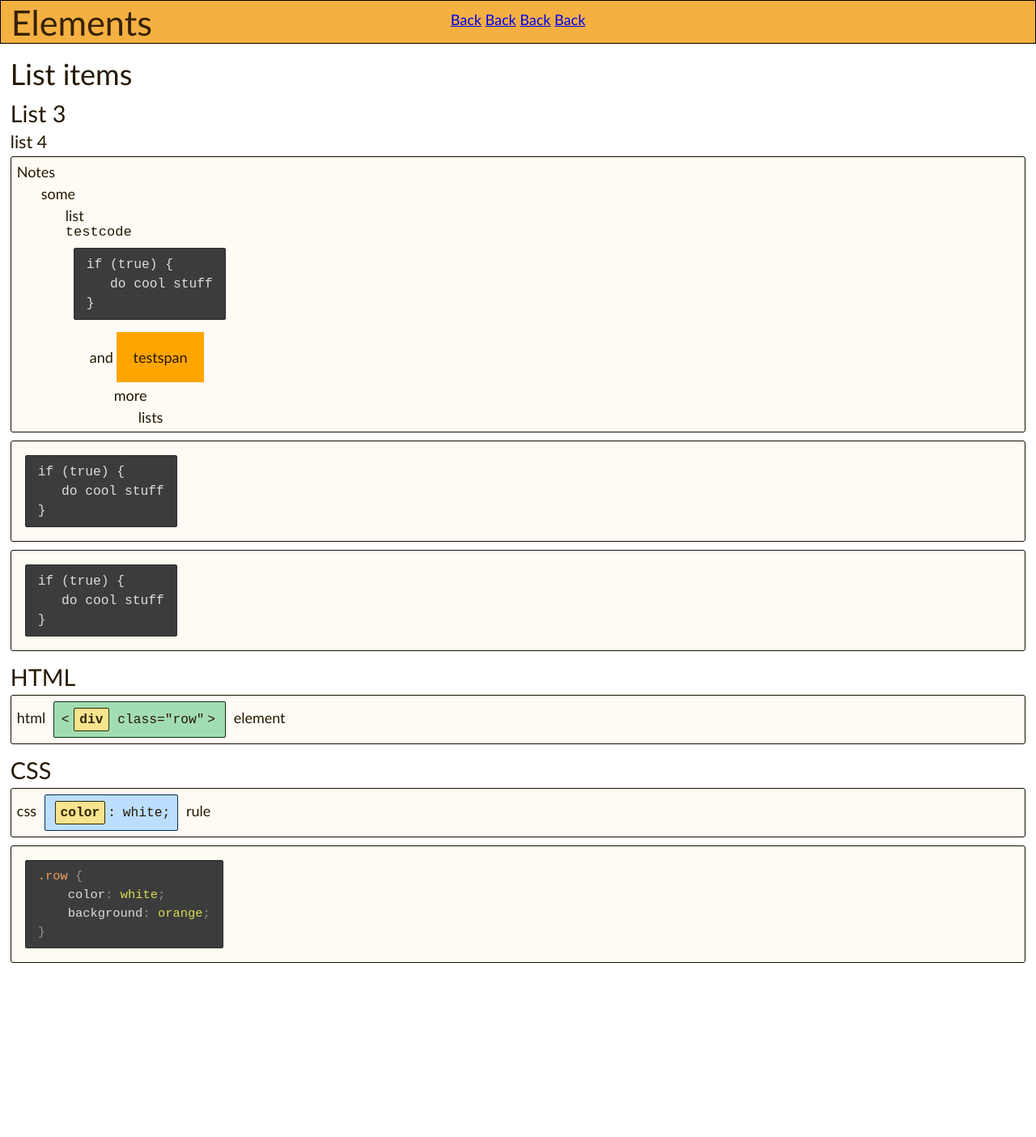
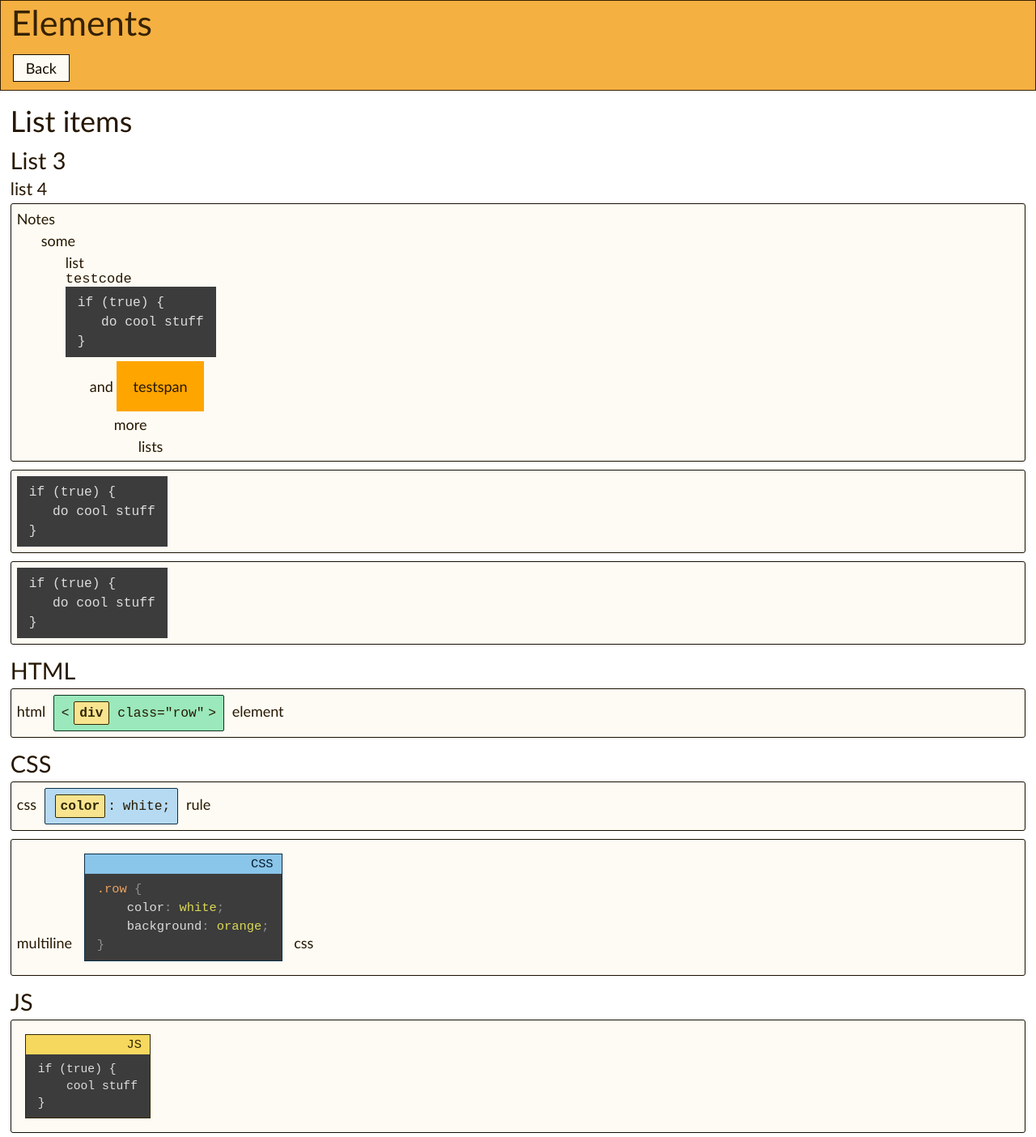
Before and after one commit to karlerikb/webbook, a plain HTML site: page pages/elements.html in a window 1280 px wide. Shown: the whole page at 81% size. Before the commit the page ends 1194 px from the top, so only its background shows below. Drawn offline with Linux system fonts and the light colour scheme.

Commit message:
more styling

```diff
--- a/pages/elements.html
+++ b/pages/elements.html
@@ -13,10 +13,7 @@
         </div>
         <div class="row">
             <nav>
-                <ul>
-                    <li><a href="../index.html">Back</a></li>
-                    <li><a href="../index.html">Back</a></li>
-                    <li><a href="../index.html">Back</a></li>
+                <ul class="clearfix">
                     <li><a href="../index.html">Back</a></li>
                 </ul>
             </nav>
@@ -92,8 +89,8 @@
                     <div class="row">
                         <div class="notes">
                             html
+                            <code class="html">
                                 <code class="inline">
-                    <code class="html">
                                     <span class="open">&lt;</span>
                                     <span class="tag"><span class="highlight">div</span></span>
                                     <span class="attribute">
@@ -113,8 +110,8 @@
                     <div class="row">
                         <div class="notes">
                             css
+                            <code class="css">
                                 <code class="inline">
-                    <code class="css">
                                     <span class="property"><span class="highlight">color</span></span>: <span class="value">white</span>;
                                 </code>
                             </code>
@@ -124,8 +121,10 @@
 
                     <div class="row">
                         <div class="notes">
+                            multiline
+                            <code class="css labelled">
+                                <div class="label">CSS</div>
                                 <code class="area">
-                    <code class="css">
                                     <code class="line"><span class="selector">.row</span> {</code>
                                         <code class="line">
                                             <span class="indent">&nbsp;&nbsp;&nbsp;</span>
@@ -138,6 +137,29 @@
                                         <code class="line">}</code>
                                     </code>
                                 </code>
+                                css
+                            </div>
+                        </div>
+
+                        <div class="row">
+                            <h3>JS</h3>
+                        </div>
+
+                        <div class="row">
+                            <div class="notes">
+                                <code class="js labelled">
+                                    <div class="label">JS</div>
+                                    <code class="area">
+                                        <code class="block if">
+                                            <code class="line"><span class="syntax">if</span> (<span class="condition">true</span>) {</code>
+                                            <code class="line">
+                                                <span class="indent">&nbsp;&nbsp;&nbsp;</span>
+                                                cool stuff
+                                            </code>
+                                            <code class="line">}</code>
+                                        </code>
+                                    </code>
+                                </code>
                             </div>
                         </div>
 
--- a/resources/css/style.css
+++ b/resources/css/style.css
@@ -16,8 +16,13 @@ html {
 
 .row {
     margin: 0 auto;
-    /* border: 1px solid black; */
     width: 98%;
+}
+
+.clearfix:after {
+    content: "";
+    display: table;
+    clear: both;
 }
 
 
@@ -49,7 +54,6 @@ ul {
 
 .notes ul li {
     margin-left: 30px;
-    /* border: 1px solid black; */
     padding-top: 5px;
 }
 
@@ -57,6 +61,8 @@ code {
     font-size: 95%;
     display: block;
 }
+
+a { text-decoration: none; }
 
 
 
@@ -66,25 +72,36 @@ code {
 /* Header */
 /* ------------------------ */
 header {
-    border: 1px solid black;
+    border: 1px solid #362203;
     background-color: #f5b042;
     color: #362203;
 }
 
+nav {
+    height: 48px;
+}
+
 nav ul {
-    padding: 5px;
+    margin-top: 10px;
+    padding: 10px 0;
     background: #f5b042;
+}
 
-    position: absolute;
-        top: 1%;
-        left: 50%;
-    transform: translate(-50%);
+nav ul li {
+    padding: 0 10px;
     display: inline-block;
 }
 
-nav ul li {
-    display: inline-block;
+nav ul li:first-child { padding-left: 2px; }
+
+nav ul li a:link,
+nav ul li a:visited {
+    border: 1px solid #160e01;
+    padding: 5px 15px;
+    color: #160e01;
+    background: #fefbf4;
 }
+
 
 
 
@@ -121,17 +138,22 @@ nav ul li {
 /* Code */
 /* ------------------------ */
 code.area {
-    margin: 10px;
-    border: 1px solid #2b2b2b;
-    border-radius: 2px;
-    padding: 5px 0;
+    padding: 5px 15px;
     background: #3c3c3c;
     color: #ddd;
     display: inline-block;
 }
 
 code.line {
-    margin: 5px 15px;
+    margin: 5px 0;
+}
+
+code.line * {
+    font-size: 100%;
+}
+
+code.block {
+    display: inline-block;
 }
 
 code.inline {
@@ -141,27 +163,28 @@ code.inline {
 
 
 /* ----- HTML ----- */
-.inline .html {
-    padding: 7px 12px 7px 9px;
-    border: 1px solid #102c17;
+.html { display: inline-block; }
+
+.html .inline {
+    padding: 12px 9px;
+    border: 1px solid #0c341d;
     border-radius: 2px;
-    background: #a2ddb1;
+    background: #9ae8bb;
     word-spacing: -3px;
     letter-spacing: -3px;
-    display: inline-block;
 }
 
-.inline .html span {
+.html .inline span {
     word-spacing: normal;
     letter-spacing: normal;
-    display: inline-block;
 }
 
-.inline .html .attribute {
+.html .inline .attribute {
     margin-left: 5px;
+    margin-right: -5px;
 }
 
-.inline .html .highlight {
+.html .inline .highlight {
     margin: 0 2px;
     border: 1px solid #302803;
     border-radius: 2px;
@@ -175,31 +198,38 @@ code.inline {
 
 
 /* ----- CSS ----- */
-.inline .css {
+.css { display: inline-block; }
+
+.css.labelled {
+    margin: 10px;
+    border: 1px solid #0d3047;
+}
+
+.css .inline {
     padding: 7px 12px;
-    border: 1px solid #002c56;
+    border: 1px solid #0d3048;
     border-radius: 2px;
-    background: #bcdeff;
+    background: #b6daf2;
     word-spacing: -3px;
     letter-spacing: -3px;
     display: inline-block;
 }
 
-.inline .css span {
+.css .inline span {
     word-spacing: normal;
     letter-spacing: normal;
     display: inline-block;
 }
 
-.inline .css .property {
+.css .inline .property {
     font-weight: bold;
 }
 
-.inline .css .value {
+.css .inline .value {
     margin-left: 8px;
 }
 
-.inline .css .highlight {
+.css .inline .highlight {
     margin-right: 3px;
     border: 1px solid #302803;
     border-radius: 2px;
@@ -209,18 +239,44 @@ code.inline {
     background: #f8e48f;
 }
 
-.area .css {
-    color: #909090;
+.css .area { color: #909090; }
+.css .area .property { color: #ddd; }
+.css .area .selector { color: #eda25f; }
+.css .area .value { color: #dbd955; }
+
+.css .label {
+    padding: 3px 10px;
+    color: #081c2a;
+    font-size: 90%;
+    text-align: right;
+    background: #8ac5ea;
 }
 
-.area .css .property {
-    color: #ddd;
+
+/* ----- JS ----- */
+.js { display: inline-block; }
+
+.js.labelled {
+    margin: 10px;
+    border: 1px solid #312803;
 }
 
-.area .css .selector {
-    color: #eda25f;
+.js .label {
+    padding: 3px 10px;
+    color: #312803;
+    font-size: 90%;
+    text-align: right;
+    background: #f6d85f;
 }
 
-.area .css .value {
-    color: #dbd955;
+
+/* ----- Generic ----- */
+.generic { display: inline-block; }
+
+.generic .inline {
+    padding: 7px 12px;
+    border: 1px solid #0d3048;
+    border-radius: 2px;
+    background: #e2e4e6;
+    display: inline-block;
 }
```
Also changed, not shown: index.html (+11 -6 lines), pages/codepreview.html (added, +57 -0 lines). Lines whose indentation alone changed are shown as unchanged.
